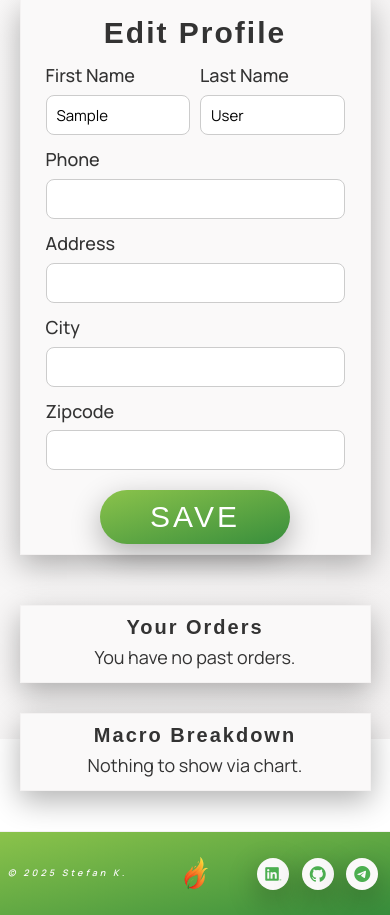
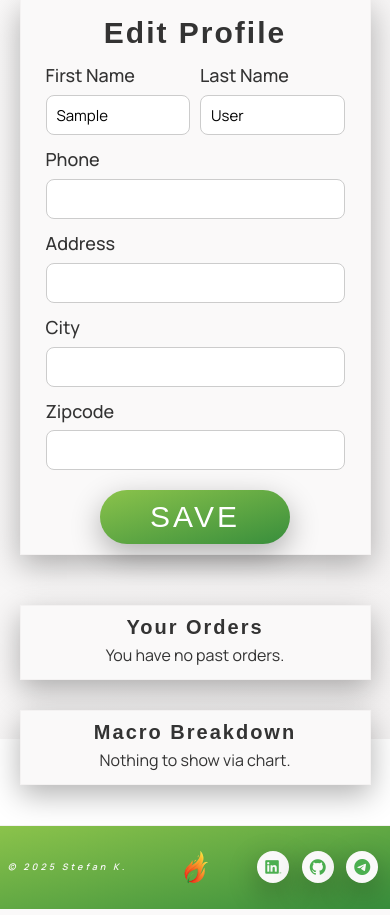
Before and after one commit to Krsmanovic-S/fitfuel, a Django app: page /users/profile in a window 390 px wide. Shown: the part 105-1020 px from the top of the page. Run offline with Django 5.2, Linux system fonts and the light colour scheme; the visitor is signed in with stand-in values (Sample User, id 1); data that the repository does not hold is empty; some libraries are stand-ins or nearby versions; some web fonts are replaced.

Commit message:
Profile Page Optimization

```diff
--- a/sass/_components.scss
+++ b/sass/_components.scss
@@ -1281,10 +1281,11 @@
 
     font-size: 3.5rem;
     text-align: center;
+    text-wrap: pretty;
     color: inherit;
 
     @media only screen and (max-width: base.$bp-smallest) {
-        font-size: 1.8rem;
+        font-size: 1.6rem;
     }
 }
 
--- a/static/css/style.css
+++ b/static/css/style.css
@@ -1360,11 +1360,12 @@ body {
   height: 100%;
   font-size: 3.5rem;
   text-align: center;
+  text-wrap: pretty;
   color: inherit;
 }
 @media only screen and (max-width: 510px) {
   .no-orders-message {
-    font-size: 1.8rem;
+    font-size: 1.6rem;
   }
 }
 
```
Also changed, not shown: 1 other file.
